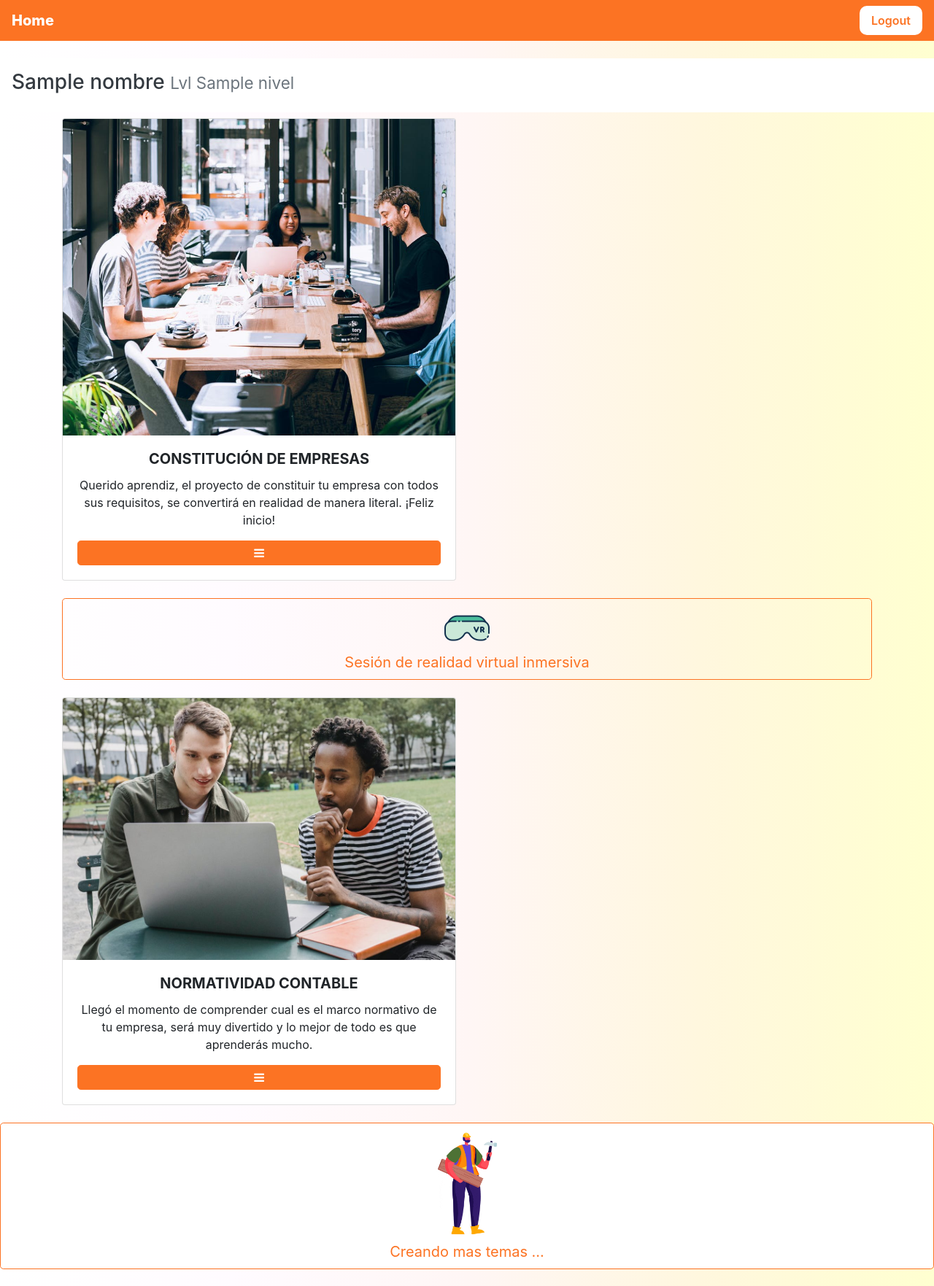
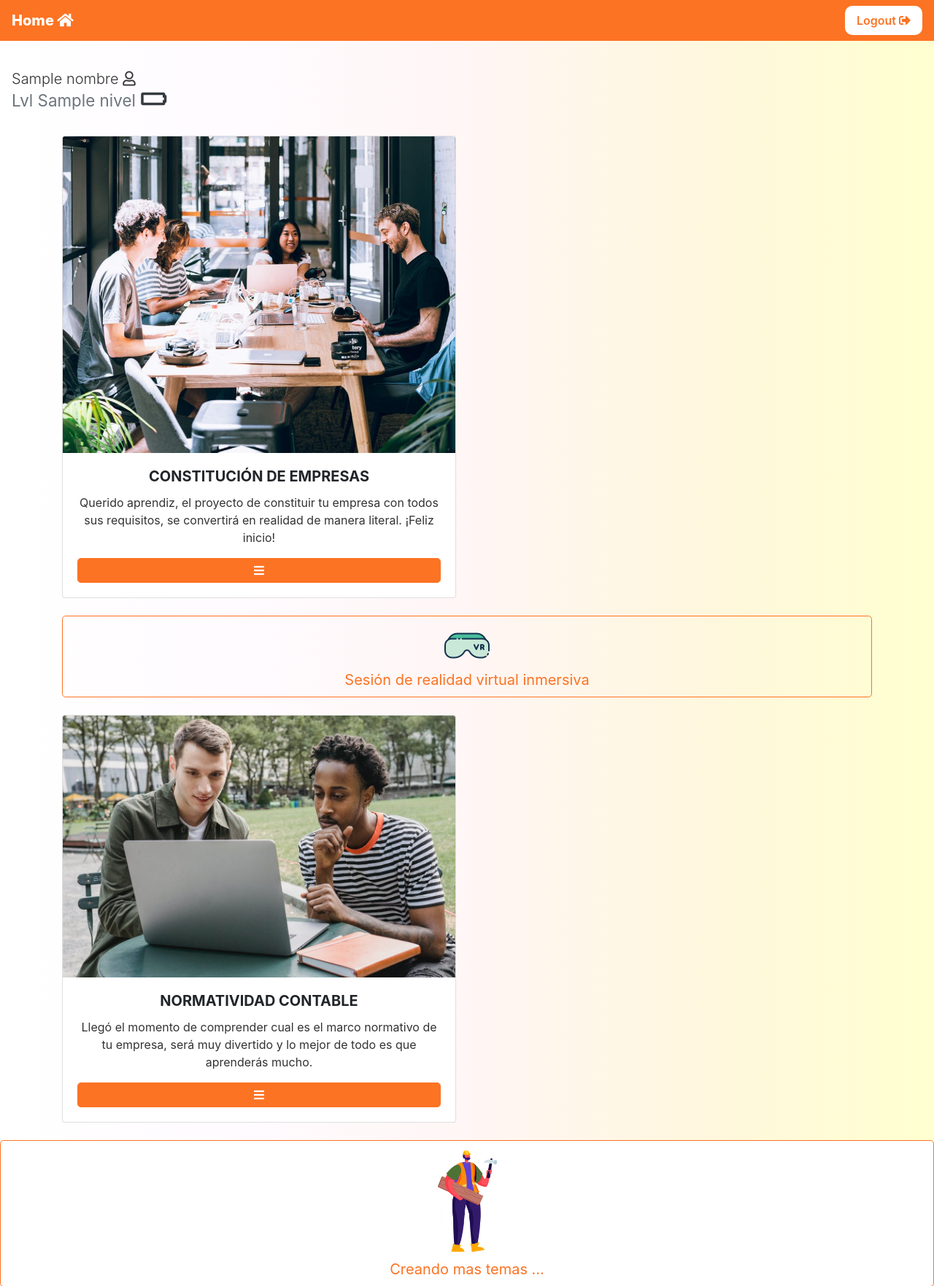
Before and after one commit to kevin-cueva/Sennova1.2, a Django app: template areaContable/template/home.html in a window 1280 px wide. Shown: the top 1763 px of the page at 73% size. Run offline with Django 3.2, Linux system fonts and the light colour scheme; the template is opened without the code that fills it: most values are stand-ins (such as "Sample title", 1, 10 or a date in 2020); some libraries are stand-ins or nearby versions.

Commit message:
new Icons

```diff
--- a/areaContable/areaContableApp/views.py
+++ b/areaContable/areaContableApp/views.py
@@ -134,7 +134,7 @@
     nivel = datos[4] #Envia el nivel
 
     estudiante = { #variable con los datos ya validados
-                        'nombre': nombre,
+                        'nombre': nombre.upper(),
                         'nivel': nivel,
 
                  }
--- a/areaContable/template/constitucionEmpresas/constitucion_empresas.html
+++ b/areaContable/template/constitucionEmpresas/constitucion_empresas.html
@@ -10,6 +10,8 @@
         <link rel="stylesheet" href="estilo.css"><!--ourStyle-->
         <script type="text/javascript" src="script.js"></script><!--ourJava-->
 
+        <link rel="stylesheet" href="https://use.fontawesome.com/releases/v5.15.3/css/all.css" integrity="sha384-SZXxX4whJ79/gErwcOYf+zWLeJdY/qpuqC4cAa9rOGUstPomtqpuNWT9wdPEn2fk" crossorigin="anonymous">
+
         <meta charset="utf-8">
         <Title>CLASIFICACION DE EMPRESAS</Title>
     </head>
@@ -17,7 +19,7 @@
     <body>
 
         <nav class="navbar navbar-dark" style="background-color: #fc7323;">
-            <a class="navbar-brand" href="{% url 'Home' %}" style="font-weight: 800;">Home</a>
+            <a class="navbar-brand" href="{% url 'Home' %}" style="font-weight: 800;">Home  <i class="fas fa-home"></i></a>
         </nav>
 
 
--- a/areaContable/template/home.html
+++ b/areaContable/template/home.html
@@ -11,22 +11,34 @@
         <link rel="stylesheet" href="{%static 'estilo.css' %}"><!--ourStyle-->
         <script type="text/javascript" src="script.js"></script><!--ourJava-->
 
+
+        <link rel="stylesheet" href="https://use.fontawesome.com/releases/v5.15.3/css/all.css" integrity="sha384-SZXxX4whJ79/gErwcOYf+zWLeJdY/qpuqC4cAa9rOGUstPomtqpuNWT9wdPEn2fk" crossorigin="anonymous">
+
+
         <meta charset="utf-8">
         <Title>Pagina Principal</Title>
     </head>
 
     <body>
 
-        <nav class="navbar navbar-dark" style="background-color: #fc7323;">
-            <a class="navbar-brand" href="{% url 'Home' %}" style="font-weight: 800;">Home</a>
-            <a class="nav-link" href="{% url 'Logout' %}" style="background-color: #ffffff; color:#fc7323; font-weight: 600; border-radius: 10px;">Logout</a>
+        <nav class="navbar navbar-dark" style="background-color: #fc7323;" id="cabecera">
+            <a class="navbar-brand" href="{% url 'Home' %}" style="font-weight: 800;">Home <i class="fas fa-home"></i></a>
+            <a class="nav-link" href="{% url 'Logout' %}" style="background-color: #ffffff; color:#fc7323; font-weight: 600; border-radius: 10px;">Logout <i class="fas fa-sign-out-alt"></i></a>
         </nav>
 
     </br>
-    <div class="p-3 mb-2 bg-white text-dark">
+    <div class="p-3 mb-2 bg-white text-dark" style="background-image: linear-gradient(to right, #ffffff, #fffbff, #fff6f5, #fff7de, #ffffd0);">
         <h3>
-            {{nombre}}
+            <strong class="nombre"> {{nombre}}  <i class="far fa-user"></i></strong><br>
             <small class="text-muted">Lvl {{nivel}}</small>
+            {% if nivel == 2 %}
+                <i class="fas fa-battery-half"></i>
+            {% elif nivel == 1 %}
+                <i class="fas fa-battery-quarter"></i>
+            {% else %}
+                <i class="fas fa-battery-empty"></i>
+            {% endif %}<!--Fin del if-->
+
         </h3>
     </div>
 
@@ -40,7 +52,7 @@
                     <img class="card-img-top" src="{%static 'img/consEmpresas.jpeg'%}" alt="Card image cap" >
                     <div class="card-body">
                         <h5 class="card-title" style="font-weight: 700;">CONSTITUCIÓN DE EMPRESAS</h5>
-                        <p class="card-text">Querido aprendiz,  el proyecto de constituir tu empresa con todos sus requisitos, se convertirá en realidad de manera literal. ¡Feliz inicio!</p>
+                        <p class="card-text parrafo">Querido aprendiz,  el proyecto de constituir tu empresa con todos sus requisitos, se convertirá en realidad de manera literal. ¡Feliz inicio!</p>
                         <button class="btn btn-primario btn-lg btn-block fa fa-bars" type="button" data-toggle="collapse" data-target="#contenido1" aria-expanded="false" aria-controls="contenido1"></button>
                     </div>
                 </div>
@@ -70,7 +82,7 @@
                     <img class="card-img-top" src="{%static 'img/normac.jpeg'%}" alt="Card image cap" >
                     <div class="card-body">
                         <h5 class="card-title" style="font-weight: 700;">NORMATIVIDAD CONTABLE</h5>
-                        <p class="card-text">Llegó el momento de comprender cual es el marco normativo de tu empresa, será muy divertido y lo mejor de todo es que aprenderás mucho.</p>
+                        <p class="card-text parrafo">Llegó el momento de comprender cual es el marco normativo de tu empresa, será muy divertido y lo mejor de todo es que aprenderás mucho.</p>
                         <button class="btn btn-primario btn-lg btn-block fa fa-bars" type="button" data-toggle="collapse" data-target="#contenido2" aria-expanded="false" aria-controls="contenido2"></button>
                     </div>
                 </div>
@@ -100,6 +112,5 @@
     <footer class="navbar navbar-dark" style="background-color: #fc7323;">
         <a class="nav-link" href="#" style="color: #ffffff;">soporte</a>
     </footer>
-
     </body>
 </html>
--- a/areaContable/template/normatividadContable/normatividad_evalua.html
+++ b/areaContable/template/normatividadContable/normatividad_evalua.html
@@ -7,11 +7,15 @@
     <meta charset="UTF-8">
     <meta http-equiv="X-UA-Compatible" content="IE=edge">
     <meta name="viewport" content="width=device-width, initial-scale=1.0">
+
+    <link rel="stylesheet" href="https://use.fontawesome.com/releases/v5.15.3/css/all.css" integrity="sha384-SZXxX4whJ79/gErwcOYf+zWLeJdY/qpuqC4cAa9rOGUstPomtqpuNWT9wdPEn2fk" crossorigin="anonymous">
+
+
     <title>Normatividad</title>
 </head>
 <body>
     <nav class="navbar navbar-dark" style="background-color: #fc7323;">
-        <a class="navbar-brand" href="../home">Home</a>
+        <a class="navbar-brand" href="../home">Home   <i class="fas fa-home"></i></a>
     </nav><br/>
 
     <div class="container">
```
Also changed, not shown: areaContable/template/constitucionEmpresas/evalua.html (+8 -5 lines), areaContable/db.sqlite3.
